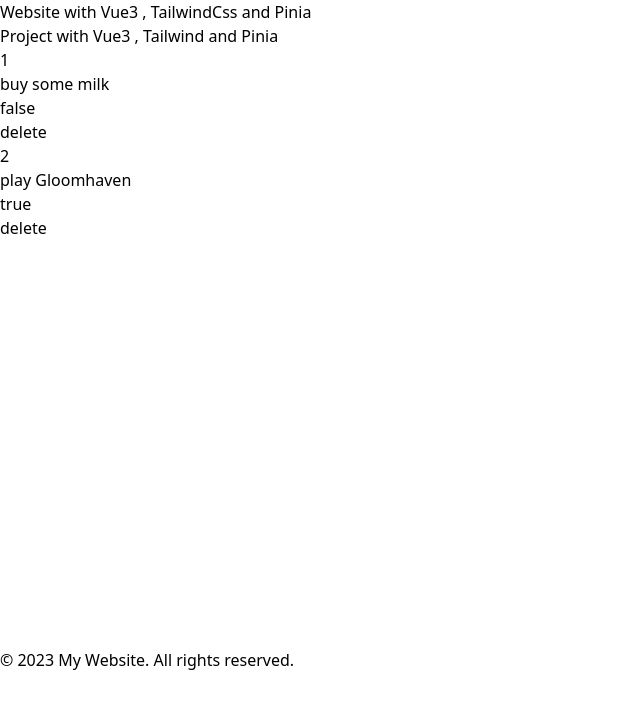
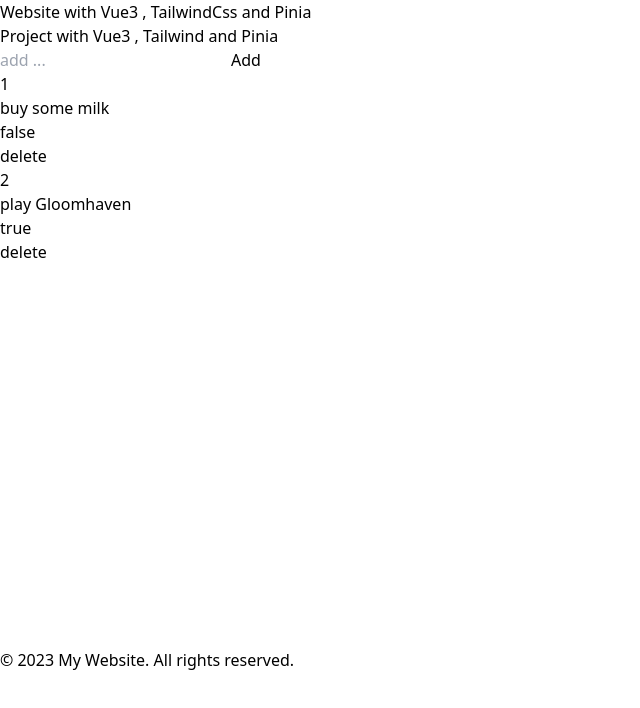
Before and after one commit to penukulashiva473/Vue3_Tailwindcss_Pinia, a Vue app: page / in a window 1280 px wide. Shown: the top 708 px of the page, without its empty margins (0-640 px from the left). Built offline with nearby package versions, Linux system fonts and the light colour scheme.

Commit message:
add and delete functions implimented

```diff
--- a/index.html
+++ b/index.html
@@ -4,6 +4,10 @@
     <meta charset="UTF-8" />
     <link rel="icon" type="image/svg+xml" href="/vite.svg" />
     <meta name="viewport" content="width=device-width, initial-scale=1.0" />
+    <link
+      href="https://fonts.googleapis.com/icon?family=Material+Icons"
+      rel="stylesheet"
+    />
     <title>Vite + Vue</title>
   </head>
   <body>
--- a/src/App.vue
+++ b/src/App.vue
@@ -15,13 +15,30 @@
             Project with Vue3 , Tailwind and Pinia
           </h1>
         </div>
+        <div></div>
+        <div>
+          <form @submit.prevent="handleSubmit">
+            <input
+              class="px-4"
+              type="text"
+              placeholder="add ...    "
+              v-model="newTask"
+            />
+            <button class="bg-green-900 ml-4">Add</button>
+          </form>
+        </div>
         <div v-for="task in taskStore.tasks" :key="task.id">
           <div class="grid gap-6 grid-flow-col auto-cols-4">
             <div>{{ task.id }}</div>
             <div>{{ task.title }}</div>
             <div>{{ task.isFav }}</div>
             <div>
-              <button class="bg-red-500 text-white">delete</button>
+              <button
+                class="bg-red-500 text-white"
+                @click="taskStore.deleteTask(task.id)"
+              >
+                delete
+              </button>
             </div>
           </div>
         </div>
@@ -38,12 +55,24 @@
 
 <script>
 import { useTaskStore } from "./stores/TaskStore";
+import { ref } from "vue";
 
 export default {
   setup() {
     const taskStore = useTaskStore();
+    const newTask = ref("");
+    const handleSubmit = () => {
+      if (newTask.value.length > 0) {
+        taskStore.addTask({
+          title: newTask.value,
+          isFav: false,
+          id: Math.floor(Math.random() * 1000000),
+        });
+        newTask.value = "";
+      }
+    };
 
-    return { taskStore };
+    return { taskStore, handleSubmit, newTask };
   },
 };
 </script>
--- a/src/stores/TaskStore.js
+++ b/src/stores/TaskStore.js
@@ -6,6 +6,32 @@ export const useTaskStore = defineStore("taskStore", {
       { id: 1, title: "buy some milk", isFav: false },
       { id: 2, title: "play Gloomhaven", isFav: true },
     ],
-    name: "Mario",
   }),
+  getters: {
+    favs() {
+      return this.tasks.filter((t) => t.isFav);
+    },
+    favCount() {
+      return this.tasks.reduce((p, c) => {
+        return c.isFav ? p + 1 : p;
+      }, 0);
+    },
+    totalCount: (state) => {
+      return state.tasks.length;
+    },
+  },
+  actions: {
+    addTask(task) {
+      this.tasks.push(task);
+    },
+    deleteTask(id) {
+      this.tasks = this.tasks.filter((t) => {
+        return t.id !== id;
+      });
+    },
+    toggleFav(id) {
+      const task = this.tasks.find((t) => t.id === id);
+      task.isFav = !task.isFav;
+    },
+  },
 });
```
